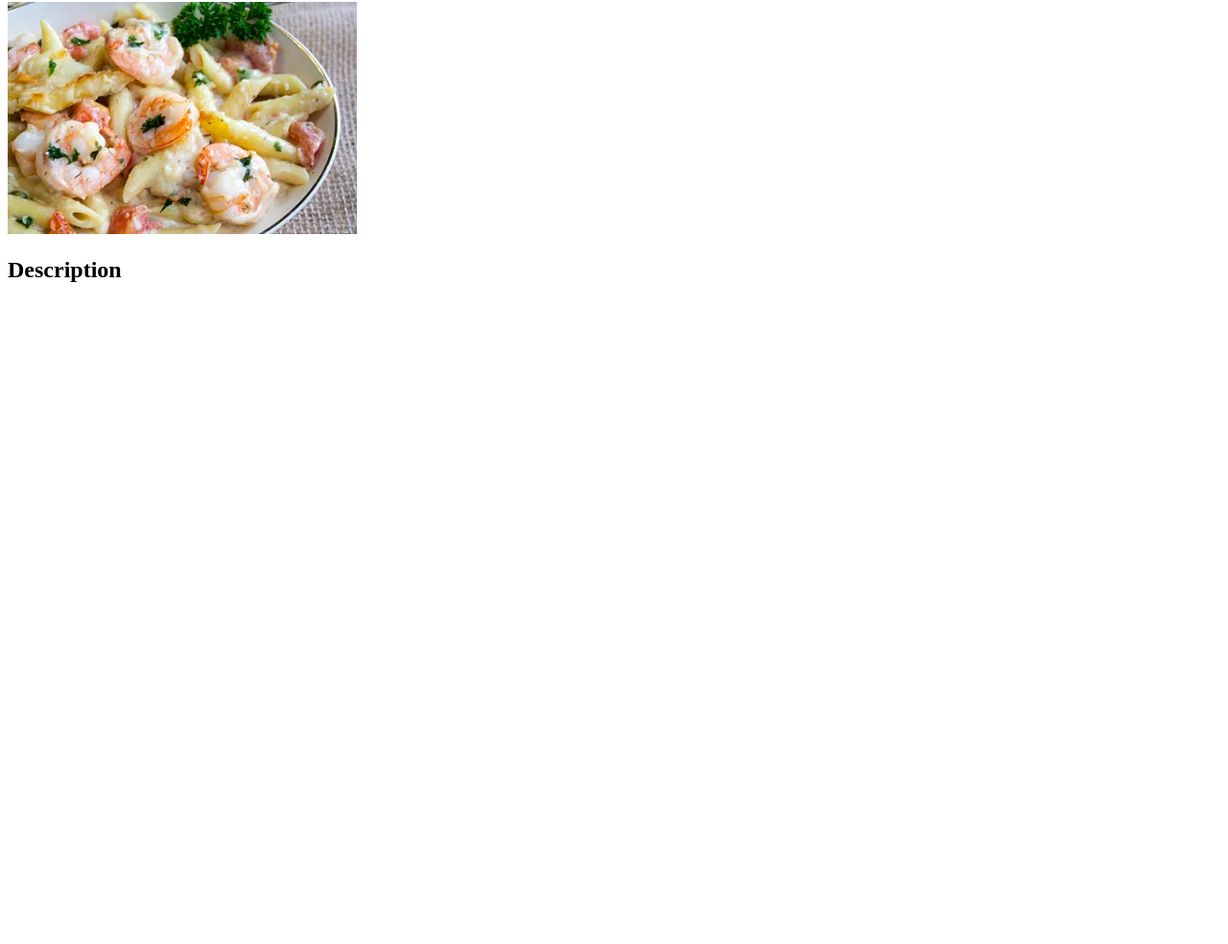
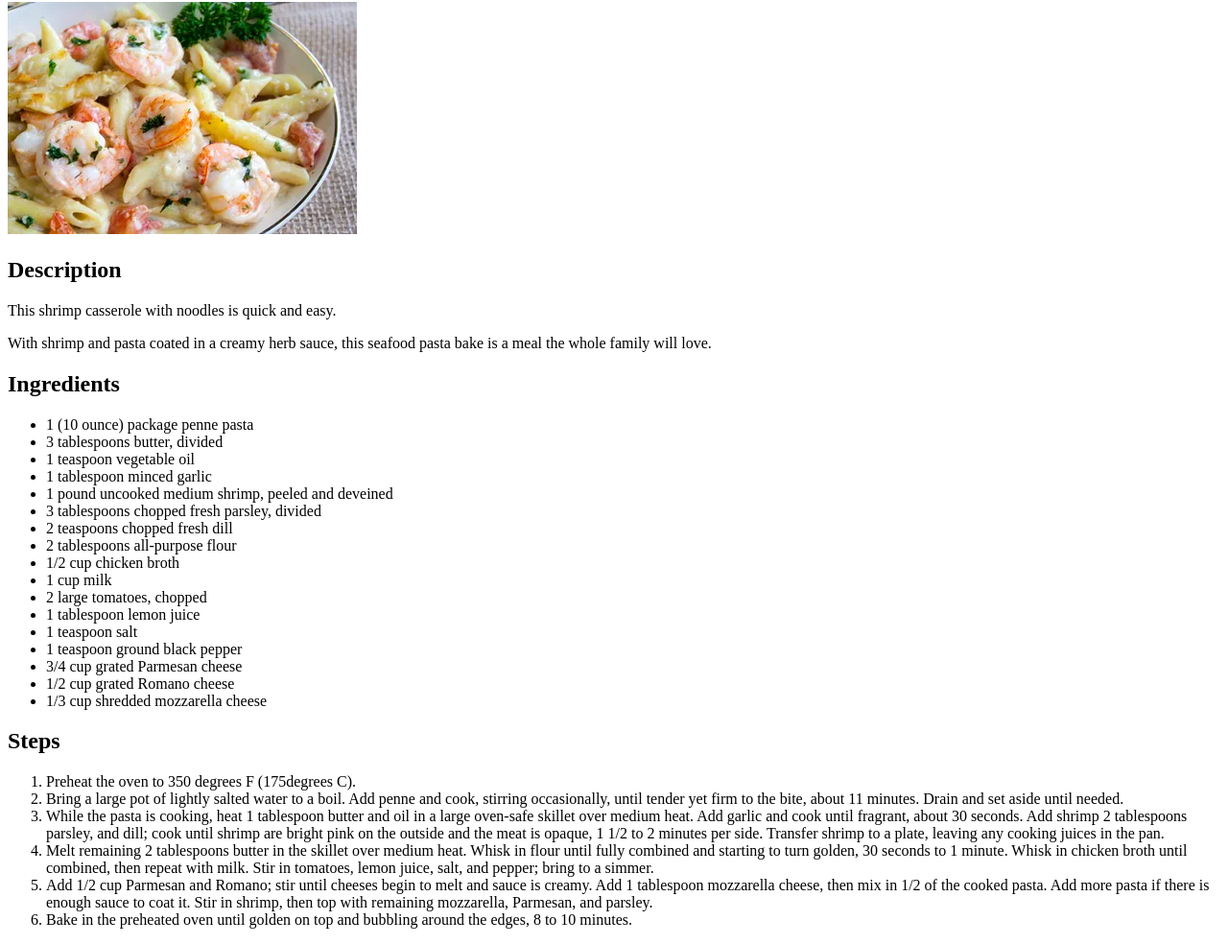
Before and after one commit to DamianRGD/odin-recipes, a plain HTML site: page recipes/recipes/pasta_shrimp.html in a window 1280 px wide. Shown: the part 78-1062 px from the top of the page at 96% size. Before the commit the page ends 800 px from the top, so only its background shows below. Drawn offline with Linux system fonts and the light colour scheme.

Commit message:
Commitgarlic noodles and pasta shrimp recipes

```diff
--- a/recipes/recipes/pasta_shrimp.html
+++ b/recipes/recipes/pasta_shrimp.html
@@ -12,5 +12,72 @@
     <img src="../img/schrimp_pasta.webp">
 
     <h2>Description</h2>
+    <p>
+        This shrimp casserole with noodles is quick and easy.
+    </p>
+    <p>
+        With shrimp and pasta coated in a creamy herb sauce,
+        this seafood pasta bake is a meal the whole family will love.
+    </p>
+
+    <h2>Ingredients</h2>
+    <ul>
+        <li>1 (10 ounce) package penne pasta</li>
+        <li>3 tablespoons butter, divided</li>
+        <li>1 teaspoon vegetable oil</li>
+        <li>1 tablespoon minced garlic</li>
+        <li>1 pound uncooked medium shrimp, peeled and deveined</li>
+        <li>3 tablespoons chopped fresh parsley, divided</li>
+        <li>2 teaspoons chopped fresh dill</li>
+        <li>2 tablespoons all-purpose flour</li>
+        <li>1/2 cup chicken broth</li>
+        <li>1 cup milk</li>
+        <li>2 large tomatoes, chopped</li>
+        <li>1 tablespoon lemon juice</li>
+        <li>1 teaspoon salt</li>
+        <li>1 teaspoon ground black pepper</li>
+        <li>3/4 cup grated Parmesan cheese</li>
+        <li>1/2 cup grated Romano cheese</li>
+        <li>1/3 cup shredded mozzarella cheese</li>
+    </ul>
+
+    <h2>Steps</h2>
+    <ol>
+        <li>Preheat the oven to 350 degrees F (175degrees C).</li>
+        <li>
+            Bring a large pot of lightly salted water to a boil.
+            Add penne and cook, stirring occasionally, until tender yet firm to the bite, about 11 minutes.
+            Drain and set aside until needed.
+        </li>
+        <li>
+            While the pasta is cooking, heat 1 tablespoon butter and oil
+            in a large oven-safe skillet over medium heat.
+            Add garlic and cook until fragrant, about 30 seconds. Add shrimp
+            2 tablespoons parsley, and dill;
+            cook until shrimp are bright pink on the outside and the meat is opaque,
+            1 1/2 to 2 minutes per side. Transfer shrimp to a plate,
+            leaving any cooking juices in the pan.
+        </li>
+        <li>
+            Melt remaining 2 tablespoons butter
+            in the skillet over medium heat.
+            Whisk in flour until fully combined and starting
+            to turn golden, 30 seconds to 1 minute.
+            Whisk in chicken broth until combined,
+            then repeat with milk. Stir in tomatoes, lemon juice,
+            salt, and pepper; bring to a simmer.
+        </li>
+        <li>
+            Add 1/2 cup Parmesan and Romano;
+            stir until cheeses begin to melt and sauce is creamy.
+            Add 1 tablespoon mozzarella cheese, then mix in 1/2 of the cooked pasta.
+            Add more pasta if there is enough sauce to coat it. Stir in shrimp,
+            then top with remaining mozzarella, Parmesan, and parsley.
+        </li>
+        <li>
+            Bake in the preheated oven until golden on top and
+            bubbling around the edges, 8 to 10 minutes.
+        </li>
+    </ol>
 </body>
 </html>
```
Also changed, not shown: recipes/recipes/garlic_noodles.html (+57 -0 lines), recipes/img/gralic_noodles_img.webp (added).
